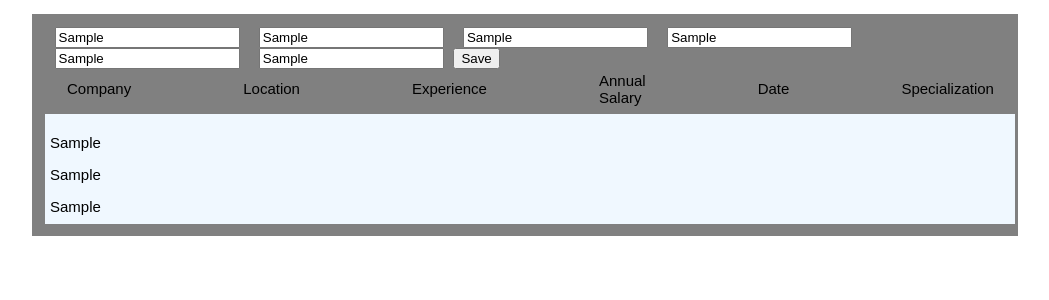
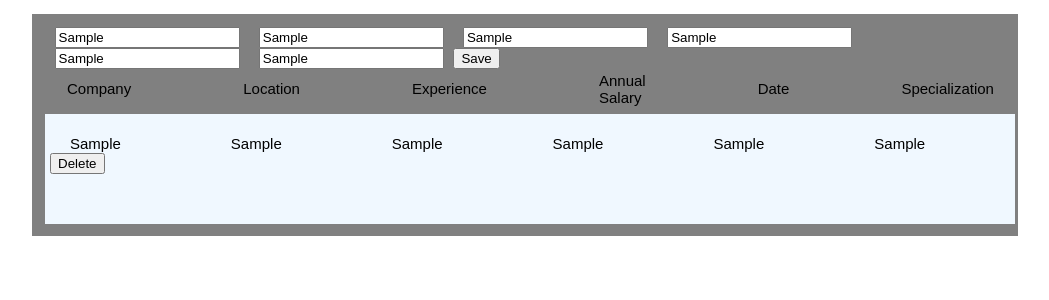
Before and after one commit to yergozhin/levels_kz, a React (Create React App) app: page / in a window 1280 px wide. Both pictures are taken after typing "Sample", "Sample", "Sample", "Sample", "Sample", "Sample" into the empty fields and a click on the button "Save". Shown: the top 300 px of the page, without its empty margins (140-1189 px from the left). Built offline with nearby package versions, Linux system fonts and the light colour scheme.

Commit message:
src/actions/Action.jsx src/pages/Main.jsx src/reducers/Reducer.jsx

```diff
--- a/src/actions/Action.jsx
+++ b/src/actions/Action.jsx
@@ -1,5 +1,5 @@
 export const ADD_PAGE = "ADD_PAGE";
-//export const DELETE_PAGE = "DELETE_PAGE";
+export const DELETE_PAGE = "DELETE_PAGE";
 
 export const addPage = (company, experience, location,annualSalary,date,specialization) => {
     let task = {
@@ -15,9 +15,9 @@ export const addPage = (company, experience, location,annualSalary,date,speciali
         payload: task
     };
 };
-/*export const deletePage = (phone) => {
+export const deletePage = (company) => {
     return{
         type: DELETE_PAGE,
-        payload: phone
+        payload: company
     };
-};*/
+};
--- a/src/pages/Main.jsx
+++ b/src/pages/Main.jsx
@@ -3,6 +3,7 @@ import { useDispatch } from "react-redux";
 import { useNavigate } from "react-router-dom";
 import { useState } from "react";
 import { addPage } from "../actions/Action";
+import { deletePage } from "../actions/Action";
 
 export default function Home(){
     const pages = useSelector((state) => state.pages);
@@ -37,7 +38,7 @@ export default function Home(){
     const onSave = () => {
         if (!company || !location || !experience || !annualSalary || !date || !specialization) return;
         dispatch(addPage(company,location,experience,annualSalary,date,specialization));
-        navigateTo("/");
+        //navigateTo("/");
     }
     return (
         <div className="navigation-menu">
@@ -62,13 +63,17 @@ export default function Home(){
                     </tr>
                 </table>
                 <div class="scroll">
-                    {pages?.map((pages) => (
-                        <p key={pages.company} className="person">
-                            <p>{pages.location}</p>
-                            <p>{pages.experience}</p>
-                            <p>{pages.annualSalary}</p>
-                            <p>{pages.date}</p>
-                            <p>{pages.specialization}</p>
+                    {pages?.map((page) => (
+                        <p /*key={pages.company} className="person"*/>
+                            <td className="columns">{page.company}</td>
+                            <td className="columns">{page.location}</td>
+                            <td className="columns">{page.experience}</td>
+                            <td className="columns">{page.annualSalary}</td>
+                            <td className="columns">{page.date}</td>
+                            <td className="columns">{page.specialization}</td>
+                            <div>
+                            <button onClick= {() => dispatch(deletePage(page.company))}>Delete</button>
+                            </div>
                             </p>
                             )
                     )}
--- a/src/reducers/Reducer.jsx
+++ b/src/reducers/Reducer.jsx
@@ -1,4 +1,4 @@
-import { ADD_PAGE/*, DELETE_PAGE*/ } from "../actions/Action";
+import { ADD_PAGE, DELETE_PAGE } from "../actions/Action";
 
 const initialState = {
     pages: [],
@@ -19,10 +19,10 @@ const reducer = (state = initialState, action) => {
                     }
                 ]
             }
-        /*case DELETE_PAGE:
+        case DELETE_PAGE:
             return{
-                pages: [...state.pages.filter(page => page.phone !== action.payload)]
-            }*/
+                pages: [...state.pages.filter(page => page.company !== action.payload)]
+            }
         default:
             return state;
     }
```
